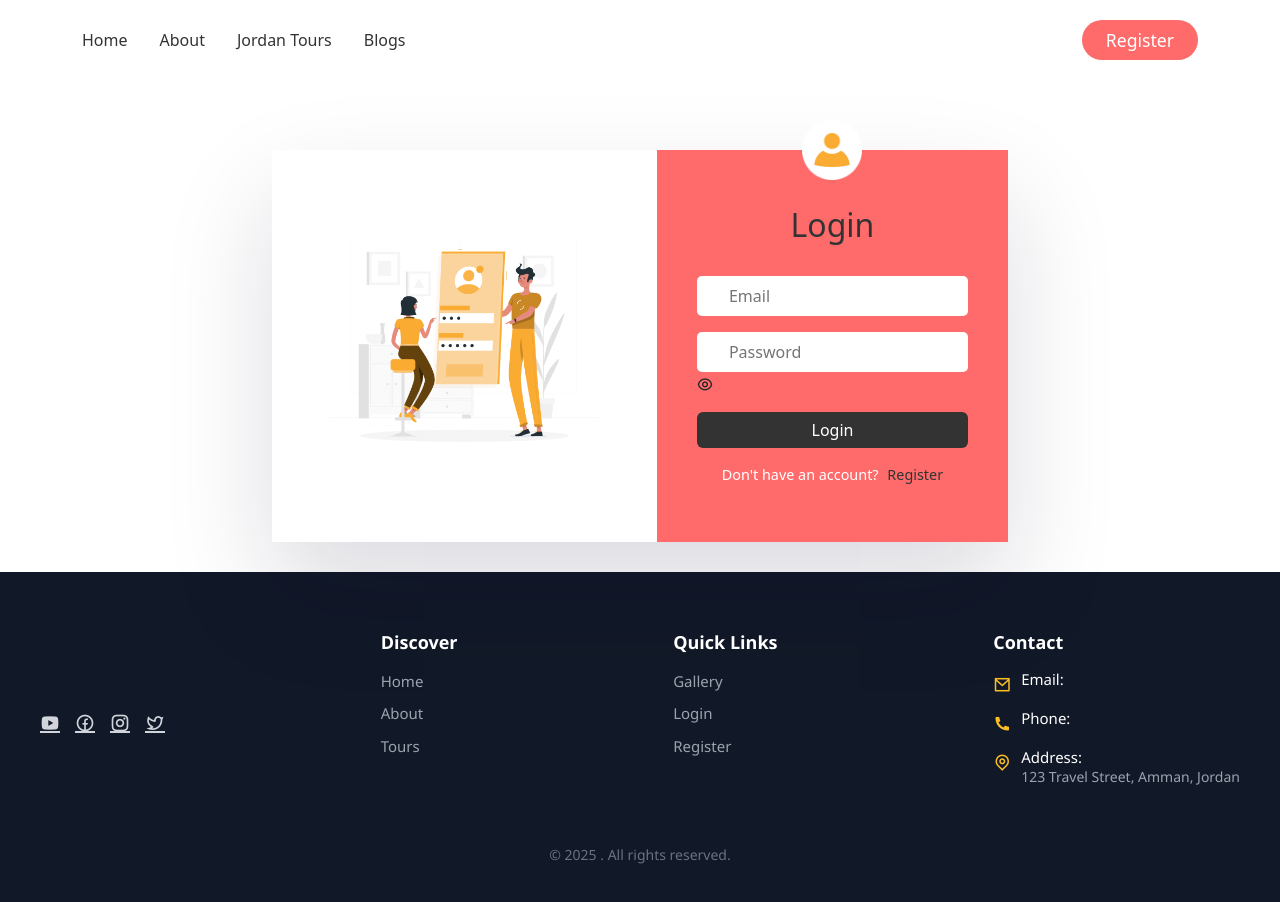
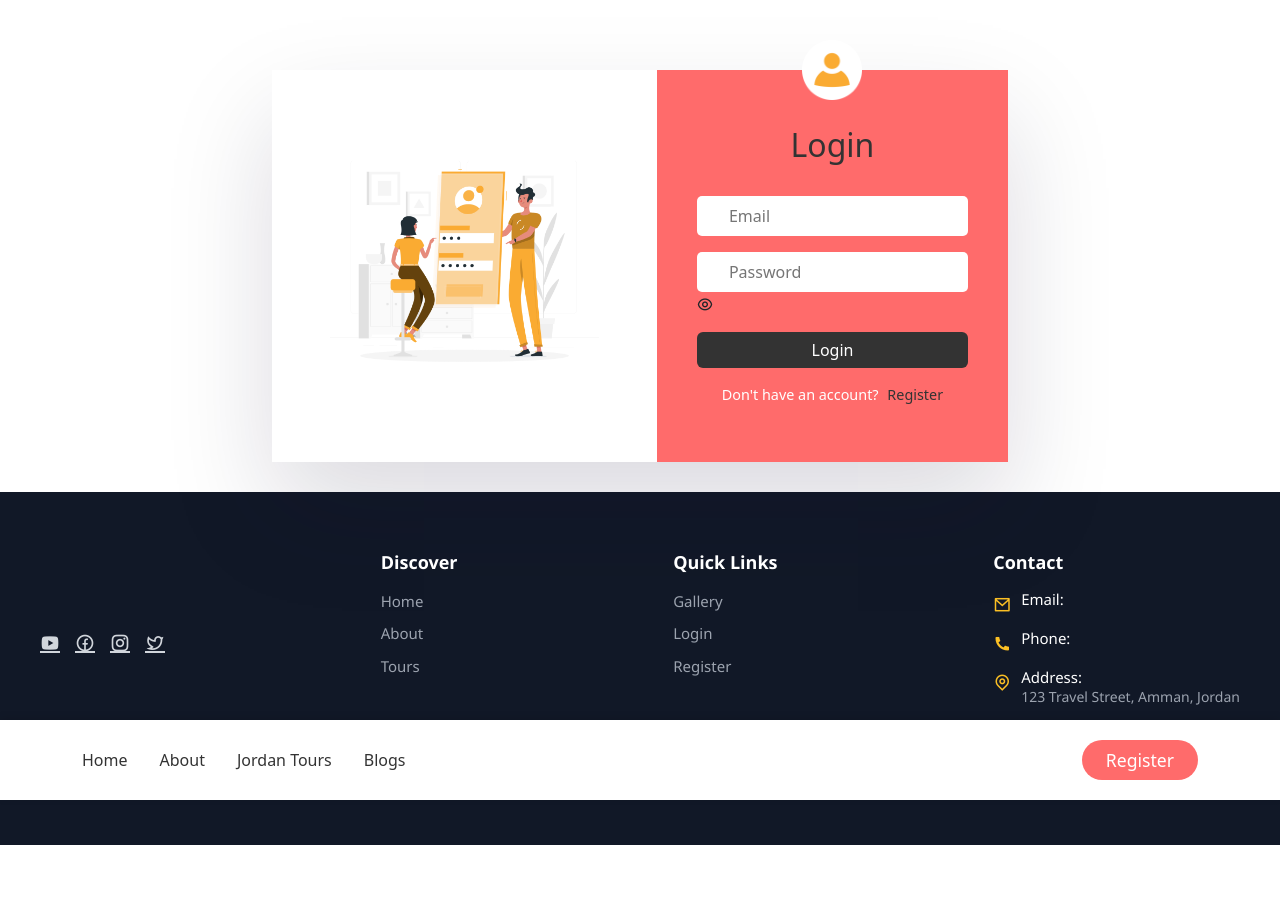
Before and after one commit to NutrinoDaya/Jordan-tourism-frontend, a React (Create React App) app: page /login in a window 1280 px wide. Shown: the top 902 px of the page. After the commit the page ends 845 px from the top, so only its background shows below. Built offline with nearby package versions, Linux system fonts and the light colour scheme; a web font is replaced by a local one.

Commit message:
New Commit

```diff
--- a/src/Components/Header/header.css
+++ b/src/Components/Header/header.css
@@ -1,19 +1,19 @@
 /* Base header container */
 .header {
   width: 100%;
-  height: 80px;              /* fixed height to avoid layout shifts */
+  height: 80px;
   display: flex;
   align-items: center;
   background: #fff;
   padding: 0 1rem;
   transition: all 0.3s ease;
-  position: relative;
+
+  /* Positioned at the bottom instead of top */
+  position: fixed;
+  bottom: 0;
+  left: 0;
   z-index: 1000;
-}
-
-/* Sticky header state */
-.sticky__header {
-  box-shadow: 0 2px 8px rgba(0, 0, 0, 0.1);
+  box-shadow: 0 -2px 8px rgba(0, 0, 0, 0.1); /* shadow above the header */
 }
 
 /* Navigation wrapper */
@@ -30,7 +30,7 @@
   align-items: center;
 }
 .logo img {
-  width: 40px;   /* adjust as needed */
+  width: 40px;
   height: auto;
   margin-right: 0.5rem;
 }
@@ -40,7 +40,7 @@
   font-weight: 700;
 }
 
-/* Navigation menu (for larger screens) */
+/* Navigation menu (desktop) */
 .navigation {
   flex: 1;
 }
@@ -64,7 +64,7 @@
   color: var(--secondary-color);
 }
 
-/* Right-side container for user info and toggle */
+/* Right-side container (user/login/logout) */
 .nav__right {
   display: flex;
   align-items: center;
@@ -79,19 +79,35 @@
   font-size: 0.9rem;
 }
 
-/* Mobile menu toggle (hidden on desktop) */
+/* Mobile menu icon (hamburger / close) */
 .mobile__menu {
   display: none;
   font-size: 1.5rem;
   cursor: pointer;
 }
 
+/* Button link adjustments */
+.nav__btns .btn a {
+  color: #fff;
+  text-decoration: none;
+}
+
+/* Button styles */
+.secondary__btn {
+  background-color: #6c757d;
+  border: none;
+}
+.primary__btn {
+  background-color: var(--primary-color);
+  border: none;
+}
+
 /* Mobile Styles */
 @media only screen and (max-width: 768px) {
-  /* Slide-in mobile navigation panel */
+  /* Slide-in mobile navigation from the right, above the bottom header */
   .navigation {
     position: fixed;
-    top: 80px; /* position below the header */
+    bottom: 80px; /* pushes above the header */
     right: 0;
     background: #fff;
     width: 70%;
@@ -101,31 +117,18 @@
     box-shadow: -2px 0 8px rgba(0, 0, 0, 0.1);
     z-index: 999;
   }
+
   .navigation.show__menu {
     transform: translateX(0);
   }
+
   .menu {
     flex-direction: column;
     gap: 1.5rem;
     padding: 2rem;
   }
+
   .mobile__menu {
     display: block;
   }
 }
-
-/* Button link adjustments for consistency */
-.nav__btns .btn a {
-  color: #fff;
-  text-decoration: none;
-}
-
-/* Secondary and primary button styles */
-.secondary__btn {
-  background-color: #6c757d;
-  border: none;
-}
-.primary__btn {
-  background-color: var(--primary-color);
-  border: none;
-}
```
